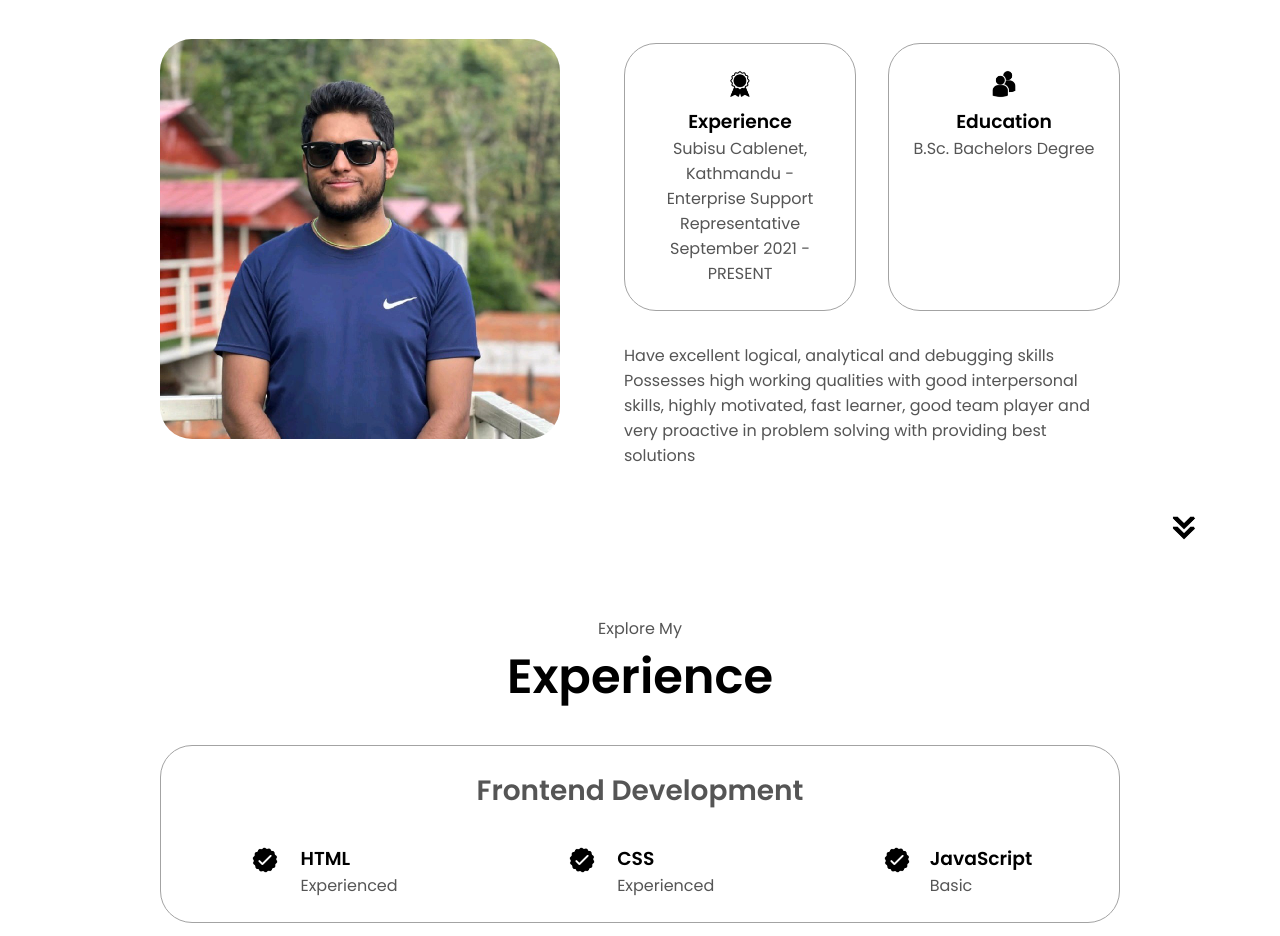
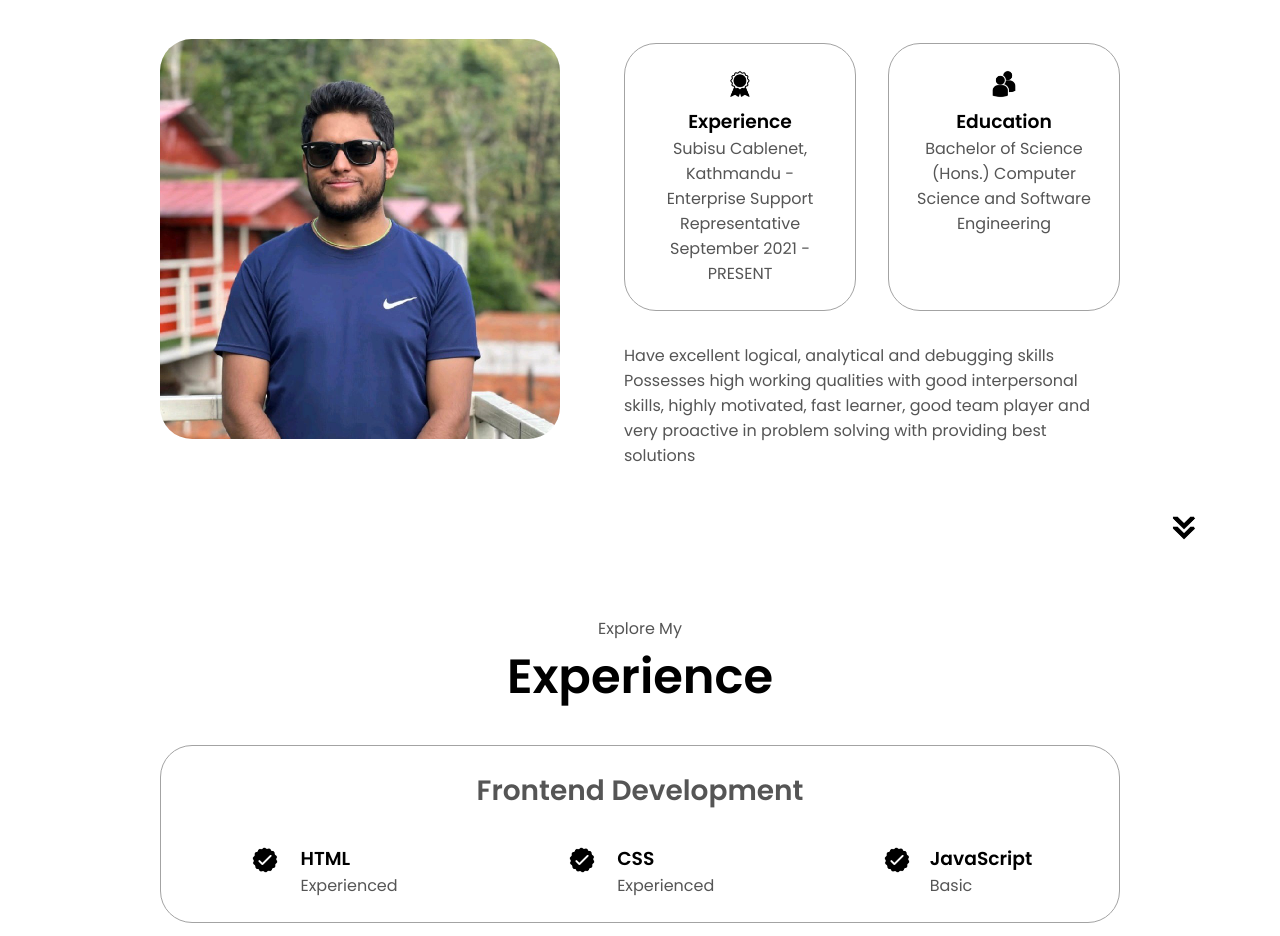
Before and after one commit to AmritSharma9/profile, a plain HTML site: page index.html in a window 1280 px wide. Shown: the part 1080-2016 px from the top of the page. Drawn offline with Linux system fonts and the light colour scheme.

Commit message:
Update index.html

```diff
--- a/index.html
+++ b/index.html
@@ -81,7 +81,7 @@
           <div class="details-container">
             <img src="./assets/education.png" alt="Education icon" class="icon" />
             <h3>Education</h3>
-            <p>B.Sc. Bachelors Degree</p>
+            <p>Bachelor of Science (Hons.) Computer Science and Software Engineering</p>
           </div>
         </div>
         <div class="text-container">
```
